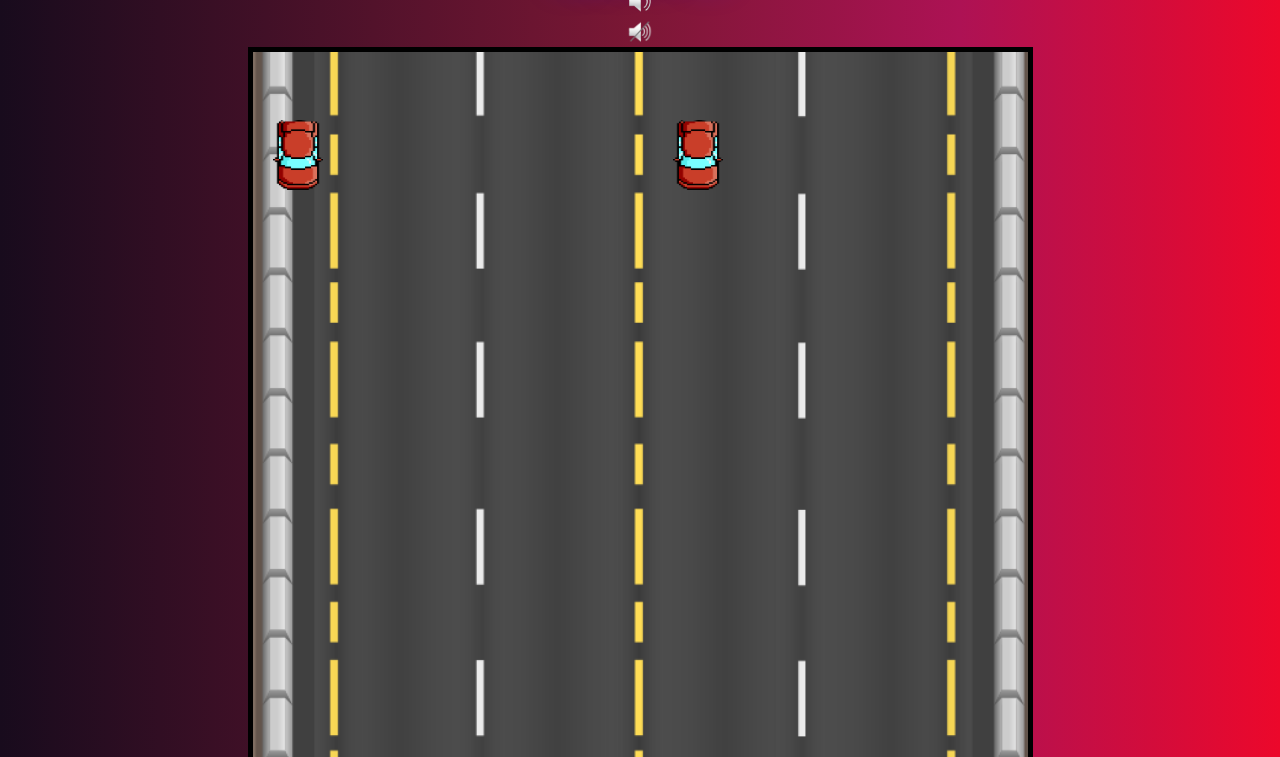
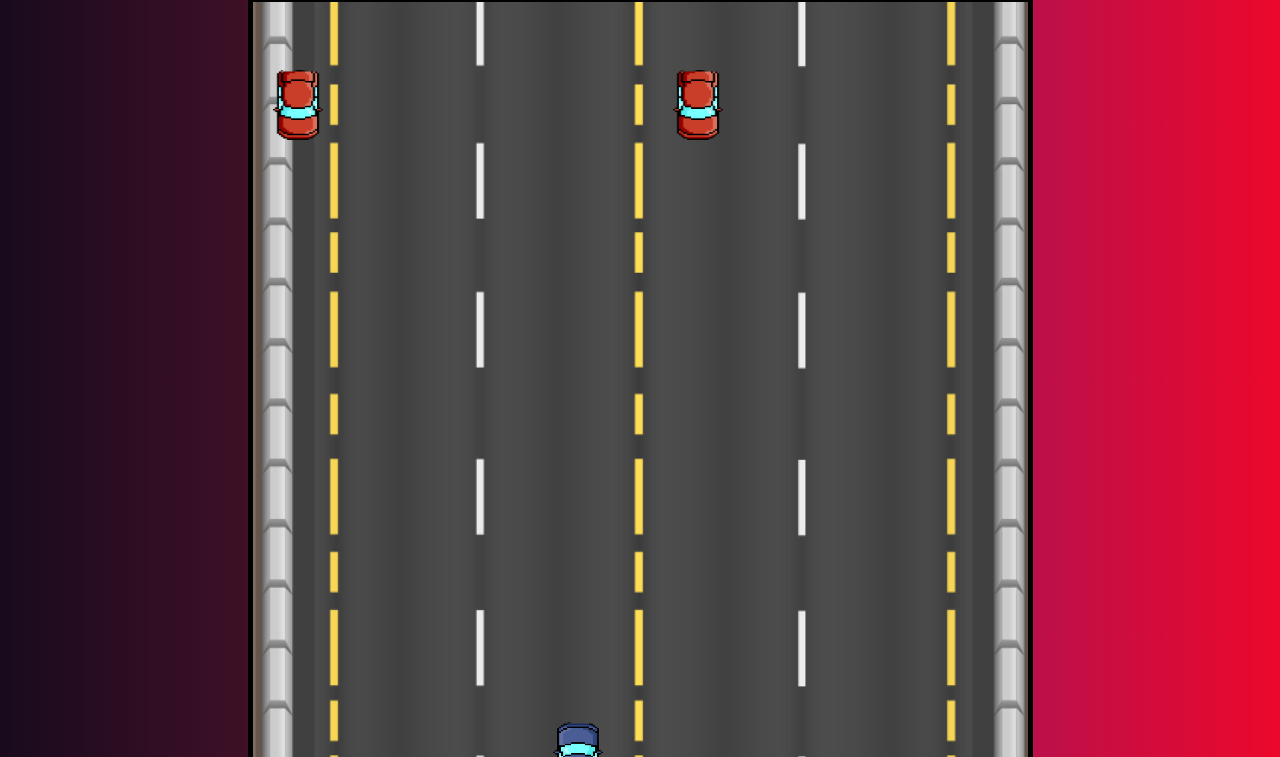
Before and after one commit to plperezp/Hells-Driver, a plain HTML site: page index.html in a window 1280 px wide. Both pictures are taken after a click on the button "Let's go driver". Shown: the part 128-885 px from the top of the page. Drawn offline with Linux system fonts and the light colour scheme.

Commit message:
ajuste de gamescreen sin scroll

```diff
--- a/style.css
+++ b/style.css
@@ -115,6 +115,8 @@ h2 {
   justify-content: center;
   align-items: center;
   margin: 50px;
+  padding-top: 0;
+  margin-top: 0;
 
 }
 #score{
```
Also changed, not shown: img/game-logo2.png (added), 1 other file.
